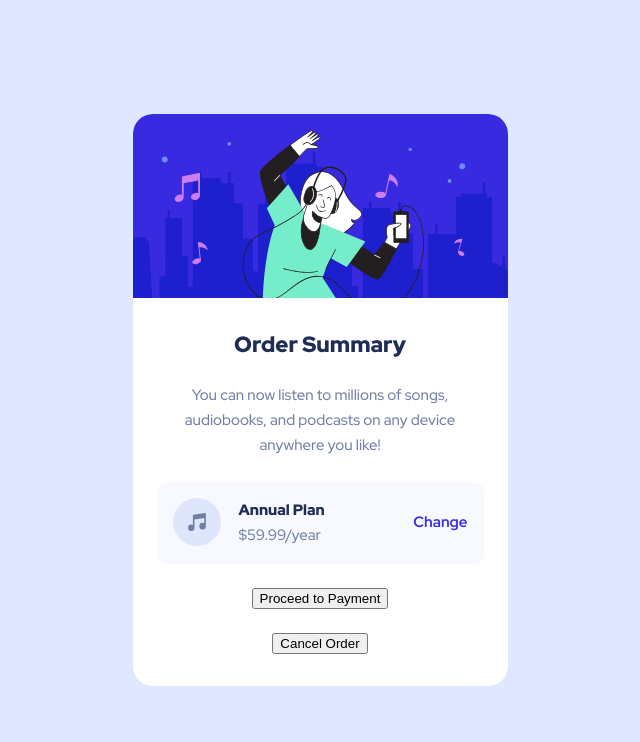
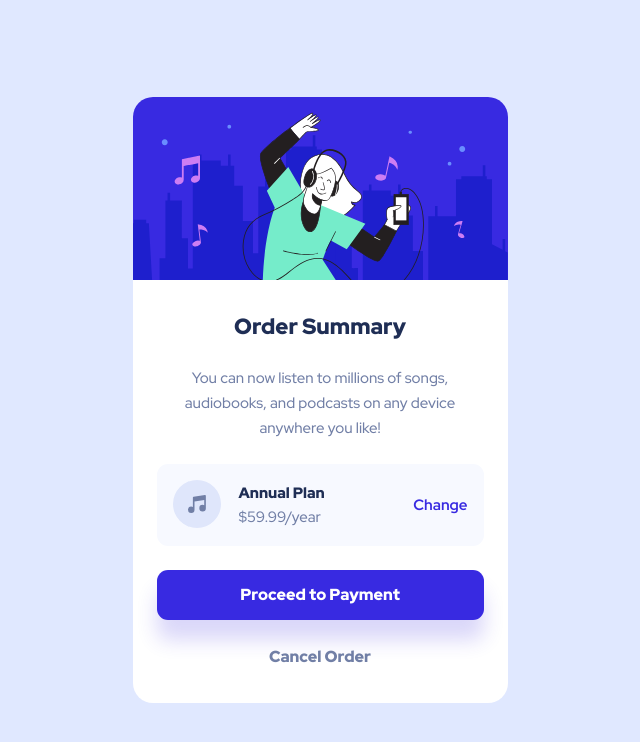
Before and after one commit to niezgoda-piotr/Frontend-Mentor---order-summary-component-main, a website built with Vite: page index.html in a window 1280 px wide. Shown: the whole page, without its empty margins (320-960 px from the left). Built offline with nearby package versions, Linux system fonts and the light colour scheme.

Commit message:
Style buttons for confirmation section

```diff
--- a/index.html
+++ b/index.html
@@ -36,8 +36,8 @@
 
             </section>
             <section class="confirmation">
-                <button>Proceed to Payment</button>
-                <button>Cancel Order</button>
+                <button class="confirmation__proceed-button">Proceed to Payment</button>
+                <button class="confirmation__cancel-button">Cancel Order</button>
             </section>
         </div>
 
--- a/styles.css
+++ b/styles.css
@@ -192,9 +192,57 @@ picture img {
     color: var(--color-purple-500);
 }
 
+.payment-plan button:active {
+    color: var(--color-blue-700);
+}
+
 .confirmation {
     display: grid;
     grid-template-columns: 1fr;
     justify-items: center;
     row-gap: var(--spacing-300);
+    width: 100%;
 }
+
+.confirmation__proceed-button {
+    font-size: var(--text-preset-3-size);
+    font-weight: var(--font-weight-black);
+    line-height: 50px;
+    font-family: inherit;
+    color: var(--white);
+    border: 0;
+    padding: 0;
+    background-color: var(--color-blue-700);
+    border-radius: 11px;
+    width: 100%;
+    height: 50px;
+    box-shadow: 0 20px 20px rgba(56, 42, 225, 0.19);
+
+}
+
+.confirmation__proceed-button:hover {
+    background-color: var(--color-purple-500);
+}
+
+.confirmation__proceed-button:active {
+    background-color: var(--color-blue-700);
+}
+
+.confirmation__cancel-button {
+    font-size: var(--text-preset-3-size);
+    font-weight: var(--font-weight-black);
+    line-height: var(--text-preset-3-line-height);
+    font-family: inherit;
+    border: 0;
+    padding: 0;
+    background: none;
+    color: var(--color-grey-600);
+}
+
+.confirmation__cancel-button:hover {
+    color: var(--color-blue-950);
+}
+
+.confirmation__cancel-button:active {
+    color: var(--color-grey-600);
+}
```
